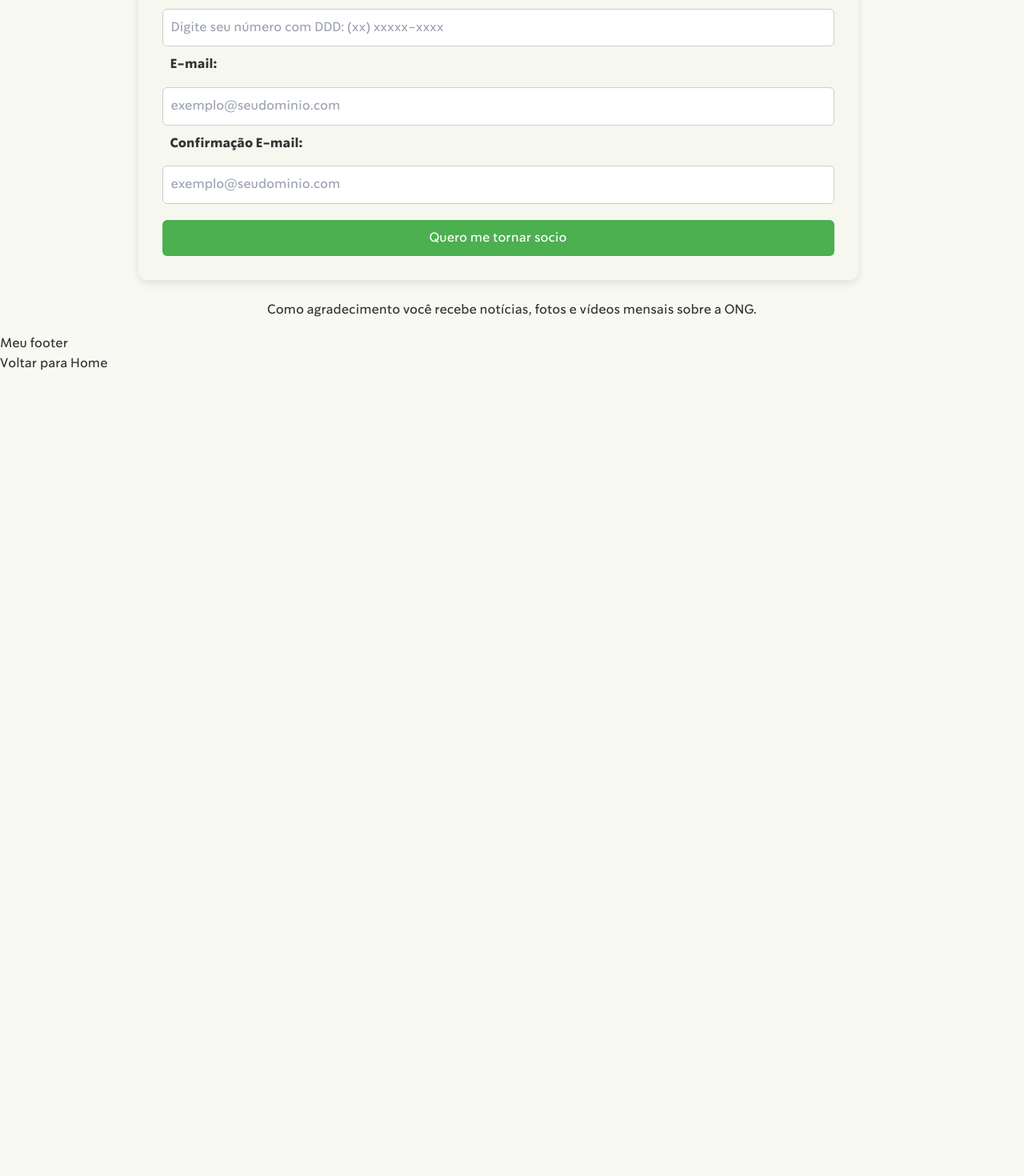
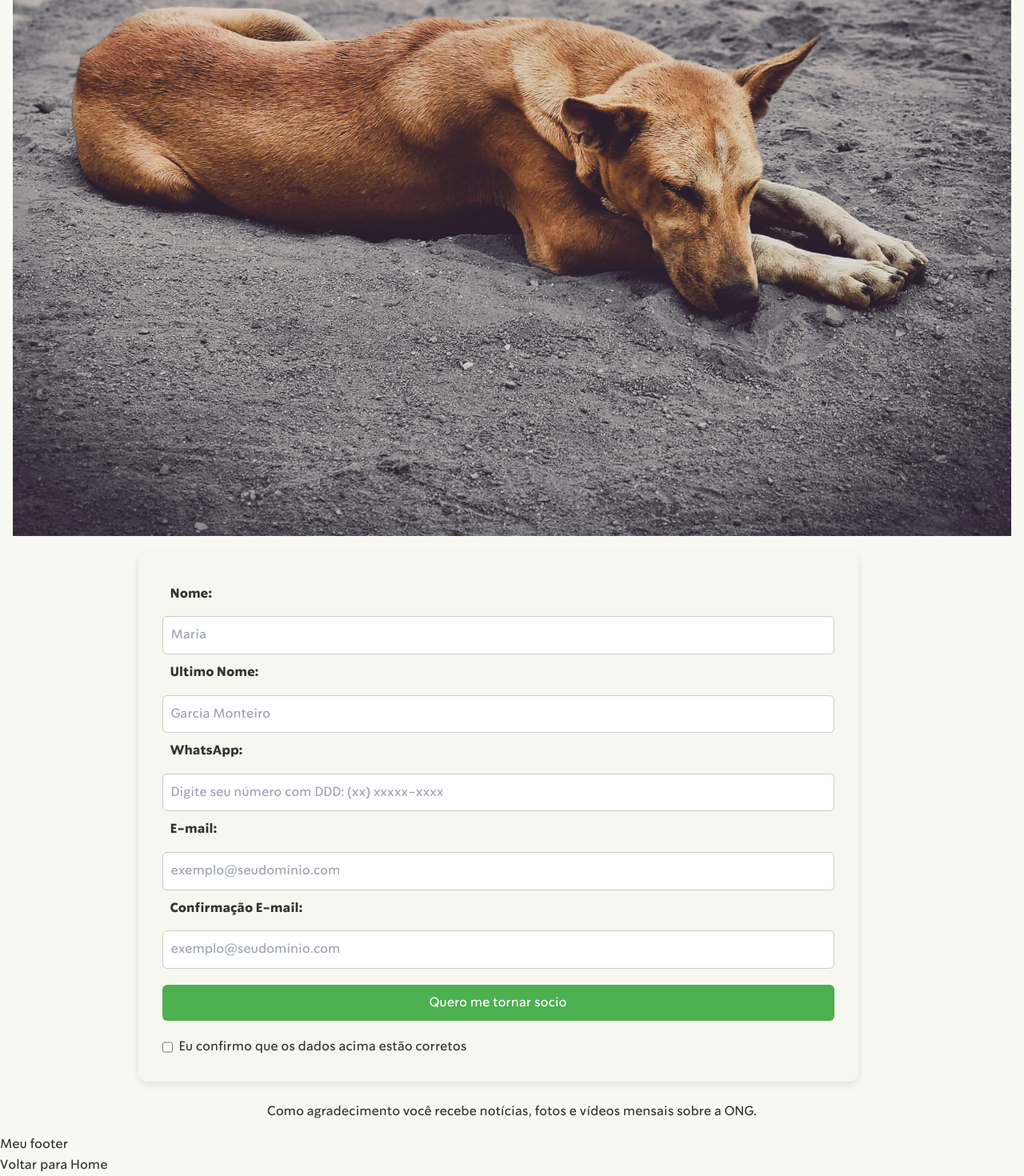
Before and after one commit to YusukyOficial/projeto-patas-do-amanha, a React (Create React App) app: page /socios in a window 1280 px wide. Shown: the part 547-2017 px from the top of the page at 80% size. Before the commit the page ends 1015 px from the top, so only its background shows below. Built offline with nearby package versions, Linux system fonts and the light colour scheme.

Commit message:
inlcluindoimg

```diff
--- a/src/pages/Socios/Style.css
+++ b/src/pages/Socios/Style.css
@@ -107,6 +107,16 @@
 
   .pts-texto{
     margin-top: 20px;
+    padding: 10px;
 
 
   }
+  .pts-check {
+    display: flex;
+    gap: 8px; /* Espaço entre checkbox e texto */
+    margin-top: 20px;
+  }
+
+  .texto-label {
+    margin-top: 6px; /* Move o texto mais para baixo */
+  }
--- a/src/pages/Socios/index.jsx
+++ b/src/pages/Socios/index.jsx
@@ -1,6 +1,13 @@
 import './Style.css';
 
+import ImagemSocio from './img/imgpts.jpg'
+
+
 function Socios() {
+
+
+
+
   return (
     <>
       <div class="pts-container">
@@ -16,19 +23,23 @@ function Socios() {
                 mensal, você garante dignidade e esperança para quem não pode pedir por ajuda.
                 Seja a voz de quem não tem voz.
             </h2>
-        </div>
+         </div>
+
+
+
          <section class="pts-socio">
             <div class="pts-socio">
                 <h1>Junte-se ao Time</h1>
                 <h2>É só preencher o formulário que nossos voluntários entrarão em contato com você.</h2>
 
             </div>
+            <img src={ImagemSocio} alt="" />
         </section>
         <div class="pts-form">
             <form class="pts-cadastro">
                     <label class="pts-label" for="nome">Nome:</label>
                     <input class="pts-input" type="text" id="nome" name="nome" required placeholder="Maria"/>
-                    <label class="pts-label" for="nome">Sobre nome:</label>
+                    <label class="pts-label" for="nome">Ultimo Nome:</label>
                     <input class="pts-input" type="text" id="nome" name="nome" required placeholder="Garcia Monteiro"/>
                     <label class="pts-label" for="numero">WhatsApp:</label>
                     <input class="pts-input" type="text" id="numero" name="numero" required placeholder="Digite seu número com DDD: (xx) xxxxx-xxxx"/>
@@ -40,12 +51,23 @@ function Socios() {
                     <div class="pts-divPts">
                         <button type="submit" class="pts-btn">Quero me tornar socio</button>
                     </div>
+
+                   <label class="pts-check">
+                    <input type='checkbox' id= 'confirmacao' required ></input>
+                    Eu confirmo que os dados acima estão corretos
+                   </label>
+
+
             </form>
 
         </div>
         <div><div><h2>Como agradecimento você recebe notícias, fotos e vídeos mensais sobre a ONG.</h2></div></div>
+
+
+
+
     </>
-  );
+  )
 }
 
 export default Socios;
```
Also changed, not shown: src/pages/Socios/img/imgpts.jpg (added).
